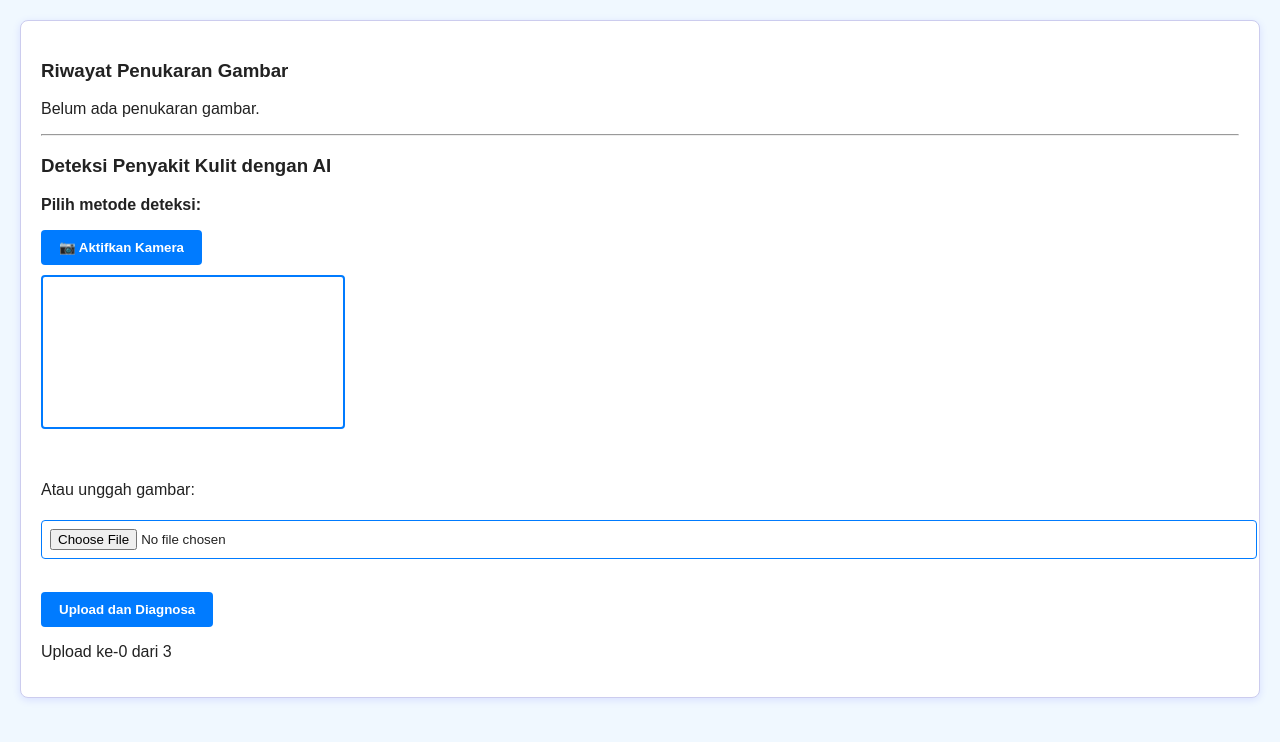
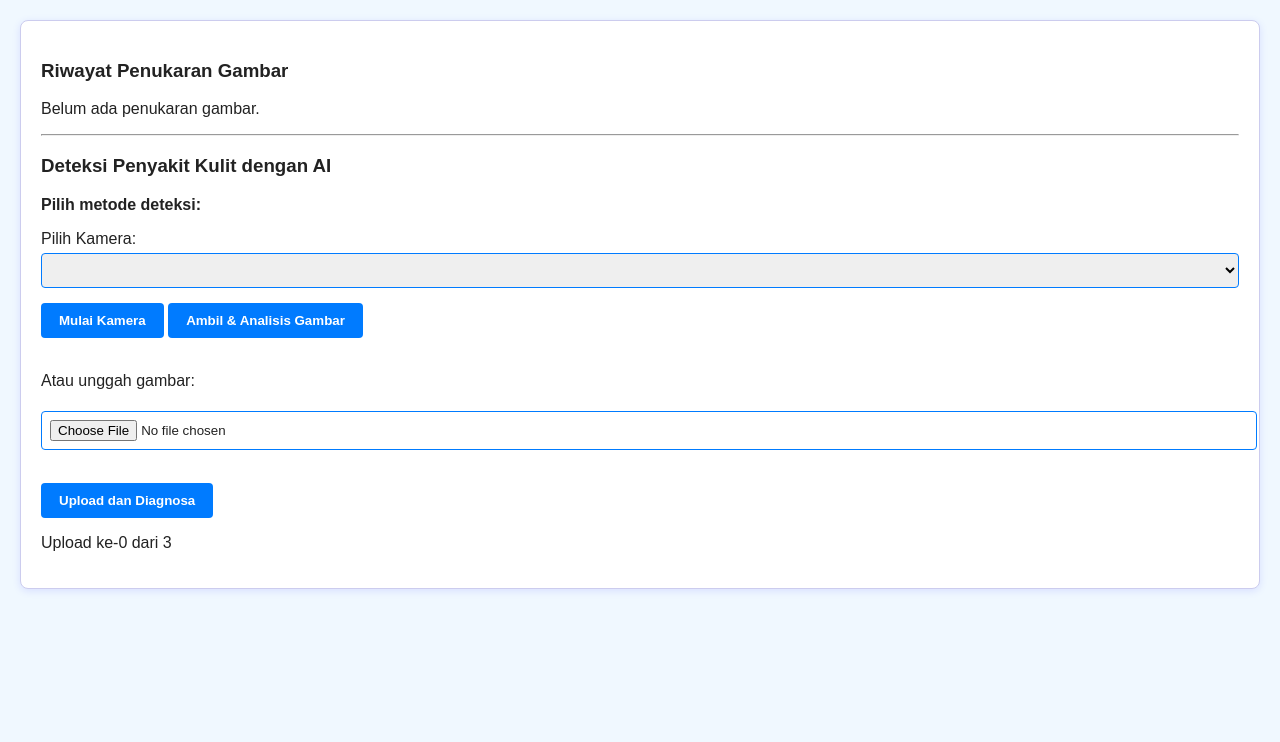
Before and after one commit to sirrauf/KuSehat-Web3, a Flask app: page / in a window 1280 px wide. Shown: the part 58-800 px from the top of the page. Run offline with Flask 2, Linux system fonts and the light colour scheme; lists and menus that the app fills with data are empty.

Commit message:
Update index.html

```diff
--- a/templates/index.html
+++ b/templates/index.html
@@ -20,12 +20,11 @@
   const sectionFromServer = "{{ section|default('pricing') }}";
   window.onload = function () {
     showSection(sectionFromServer);
-
-    // Hitung jumlah upload hari ini dari server (jika user login)
     {% if user %}
       const uploadToday = {{ user.exchanges | selectattr('Tanggal.date()', 'equalto', today) | list | length }};
       document.getElementById("jumlahUpload").textContent = `Upload ke-${uploadToday} dari 3`;
     {% endif %}
+    getCameras();
   };
 </script>
 <body>
@@ -44,7 +43,6 @@
     {% endif %}
   </nav>
 
-  <!-- PRICING -->
   <section id="pricing" class="active">
     <h2>Pricing List</h2>
     <table>
@@ -58,7 +56,6 @@
     </table>
   </section>
 
-  <!-- LOGIN -->
   <section id="login">
     <h2>Login</h2>
     <form action="/login" method="post">
@@ -70,7 +67,6 @@
     </form>
   </section>
 
-  <!-- REGISTER -->
   <section id="register">
     <h2>Daftar Akun</h2>
     <form action="/register" method="post">
@@ -84,7 +80,6 @@
     </form>
   </section>
 
-  <!-- DASHBOARD -->
   <section id="dashboard">
 {% if user %}
   <h2>Selamat datang {{ user.NamaUser }}</h2>
@@ -129,15 +124,20 @@
 <div class="container">
   <h3>Deteksi Penyakit Kulit dengan AI</h3>
 
+  <p><strong>Pilih metode deteksi:</strong></p>
+    <div class="space-y-3">
+        <div class="flex items-center space-x-2">
+            <label for="camera-select" class="text-sm font-medium">Pilih Kamera:</label>
+            <select id="camera-select" class="flex-grow bg-gray-50 border border-gray-300 text-gray-900 text-sm rounded-lg focus:ring-blue-500 focus:border-blue-500 p-2"></select>
+        </div>
+        <video id="video-preview" playsinline autoplay muted class="w-full rounded-lg bg-gray-200 border hidden"></video>
+        <button id="start-camera-btn" class="w-full bg-green-500 hover:bg-green-600 text-white font-bold py-2 px-4 rounded-lg transition duration-300">Mulai Kamera</button>
+        <button id="capture-btn" class="w-full bg-red-500 hover:bg-red-600 text-white font-bold py-2 px-4 rounded-lg transition duration-300 hidden">Ambil & Analisis Gambar</button>
+    </div>
+    <br>
+    <p>Atau unggah gambar:</p>
   <form method="POST" enctype="multipart/form-data" id="uploadForm" action="/">
     <input type="hidden" name="method" value="upload">
-
-    <p><strong>Pilih metode deteksi:</strong></p>
-    <button type="button" onclick="aktifkanKamera()">📷 Aktifkan Kamera</button>
-    <video id="kamera" width="300" autoplay class="hidden" style="display: block; margin-top: 10px;"></video>
-    <br><br>
-
-    <p>Atau unggah gambar:</p>
     <input type="file" name="image" id="gambarInput" accept="image/*" required><br><br>
     <button type="submit">Upload dan Diagnosa</button>
     <p id="jumlahUpload">Upload ke-0 dari 3</p>
@@ -158,7 +158,6 @@
 </div>
 </section>
 
-  <!-- EDIT USER -->
   <section id="edituser">
     {% if user %}
       <h2>Ganti Data User</h2>
@@ -180,8 +179,7 @@
     {% endif %}
   </section>
 
- <!-- TOP UP -->
-<section id="topup">
+ <section id="topup">
   <h2>Top Up Saldo Crypto</h2>
   <form action="/topup" method="post">
     <label>Jumlah (IDR):</label><br>
@@ -206,7 +204,6 @@
 </section>
 
 
-  <!-- EXCHANGE -->
   <section id="exchange">
   <h2>Penukaran Data Gambar Penyakit</h2>
   <form action="/exchange" method="post" enctype="multipart/form-data">
@@ -224,7 +221,6 @@
 </section>
 
 
-  <!-- DISEASE PRICE -->
   <section id="diseaseprice">
     <h2>List Disease Exchange Price</h2>
     <table>
@@ -256,15 +252,79 @@
       document.getElementById(id).classList.add('active');
     }
 
-    function aktifkanKamera() {
-      const video = document.getElementById("kamera");
-      navigator.mediaDevices.getUserMedia({ video: true })
-        .then(stream => {
-          video.srcObject = stream;
-          video.classList.remove("hidden");
-        })
-        .catch(err => alert("Kamera tidak bisa diakses."));
+    // Ambil elemen-elemen DOM
+    const video = document.getElementById('video-preview');
+    const cameraSelect = document.getElementById('camera-select');
+    const startCameraBtn = document.getElementById('start-camera-btn');
+    const captureBtn = document.getElementById('capture-btn');
+    const gambarInput = document.getElementById('gambarInput');
+    const uploadForm = document.getElementById('uploadForm');
+
+    let currentStream;
+
+    // Fungsi untuk menghentikan stream kamera yang sedang berjalan
+    function stopMediaTracks() {
+        if (currentStream) {
+            currentStream.getTracks().forEach(track => {
+                track.stop();
+            });
+        }
     }
+
+    // Mendapatkan daftar kamera yang tersedia
+    async function getCameras() {
+        try {
+            const devices = await navigator.mediaDevices.enumerateDevices();
+            const videoDevices = devices.filter(device => device.kind === 'videoinput');
+            cameraSelect.innerHTML = '';
+            videoDevices.forEach((device, index) => {
+                const option = document.createElement('option');
+                option.value = device.deviceId;
+                option.text = device.label || `Kamera ${index + 1}`;
+                cameraSelect.appendChild(option);
+            });
+        } catch (e) {
+            console.error("Tidak bisa mengakses perangkat kamera. Pastikan Anda memberikan izin.");
+        }
+    }
+
+    startCameraBtn.addEventListener('click', async () => {
+        stopMediaTracks();
+        const selectedCameraId = cameraSelect.value;
+        const constraints = {
+            video: {
+                deviceId: selectedCameraId ? { exact: selectedCameraId } : undefined
+            }
+        };
+
+        try {
+            currentStream = await navigator.mediaDevices.getUserMedia(constraints);
+            video.srcObject = currentStream;
+            video.classList.remove('hidden');
+            captureBtn.classList.remove('hidden');
+            startCameraBtn.textContent = 'Ganti Kamera';
+        } catch (e) {
+            alert("Gagal memulai kamera. Pastikan izin telah diberikan.");
+            console.error(e);
+        }
+    });
+
+    captureBtn.addEventListener('click', () => {
+        const canvas = document.createElement('canvas');
+        canvas.width = video.videoWidth;
+        canvas.height = video.videoHeight;
+        const context = canvas.getContext('2d');
+        context.drawImage(video, 0, 0, canvas.width, canvas.height);
+
+        canvas.toBlob(blob => {
+            const file = new File([blob], 'capture.jpg', { type: 'image/jpeg' });
+            const dataTransfer = new DataTransfer();
+            dataTransfer.items.add(file);
+            gambarInput.files = dataTransfer.files;
+
+            uploadForm.submit();
+        }, 'image/jpeg');
+    });
 
     let uploadCount = 0;
     document.getElementById("uploadForm").onsubmit = function (e) {
```
